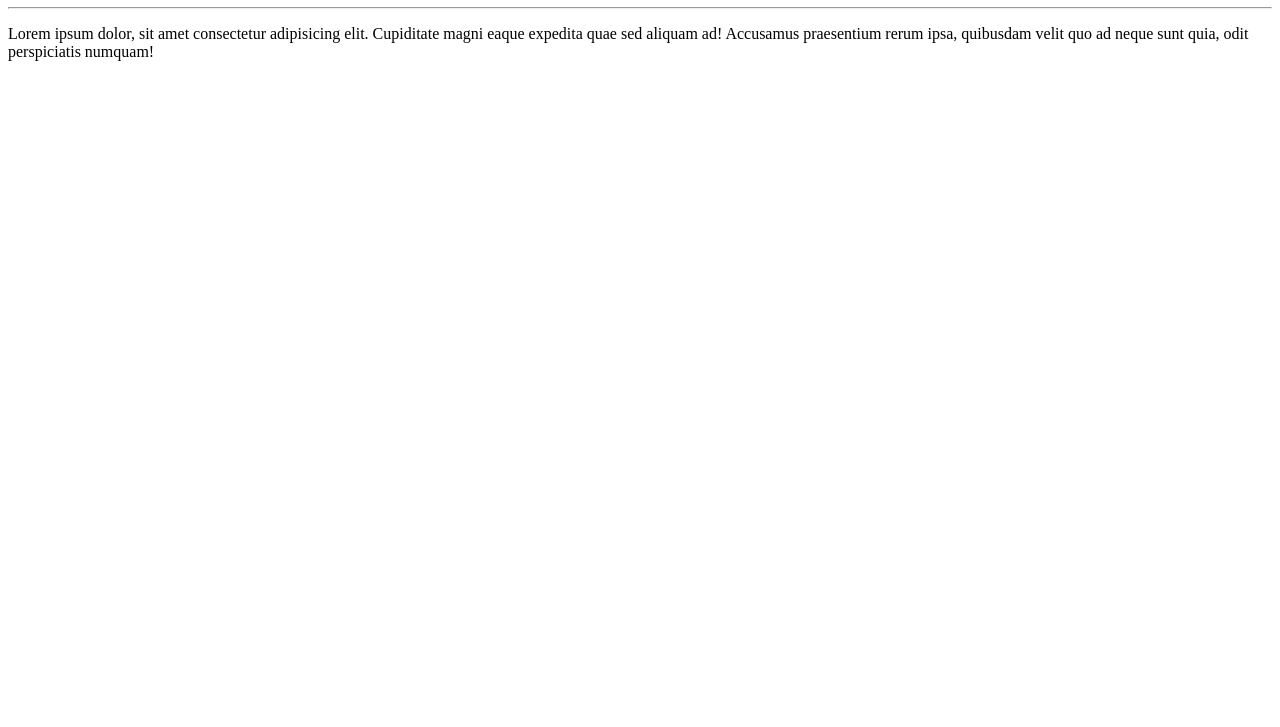
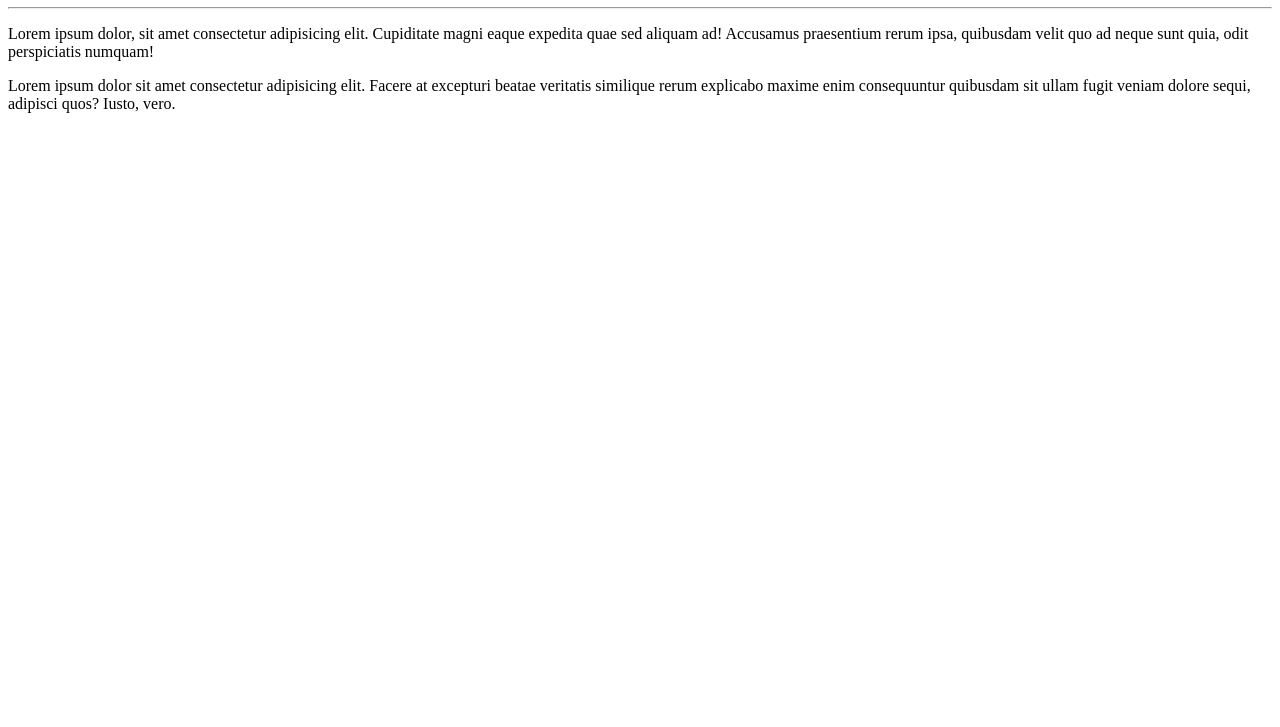
Before and after one commit to JaissonTallison/Desenvolvedor, a plain HTML site: page site-exemplo/index.html in a window 1280 px wide. Shown: the part 73-800 px from the top of the page. Drawn offline with Linux system fonts and the light colour scheme.

Commit message:
Adicionei um paragrafo

```diff
--- a/site-exemplo/index.html
+++ b/site-exemplo/index.html
@@ -11,5 +11,6 @@
     </h1>
     <hr>
     <p>Lorem ipsum dolor, sit amet consectetur adipisicing elit. Cupiditate magni eaque expedita quae sed aliquam ad! Accusamus praesentium rerum ipsa, quibusdam velit quo ad neque sunt quia, odit perspiciatis numquam!</p>
+    <p>Lorem ipsum dolor sit amet consectetur adipisicing elit. Facere at excepturi beatae veritatis similique rerum explicabo maxime enim consequuntur quibusdam sit ullam fugit veniam dolore sequi, adipisci quos? Iusto, vero.</p>
 </body>
 </html>
```
